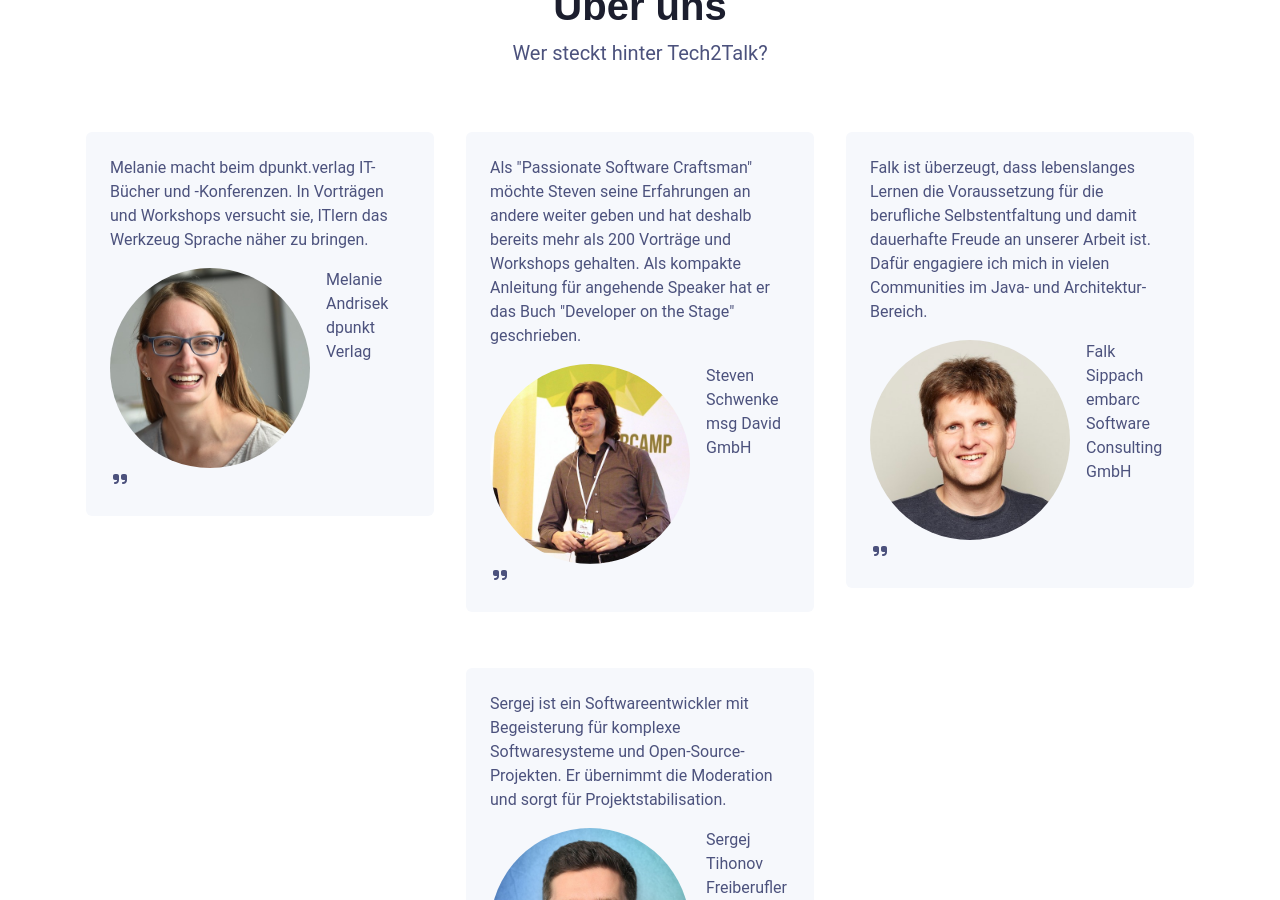
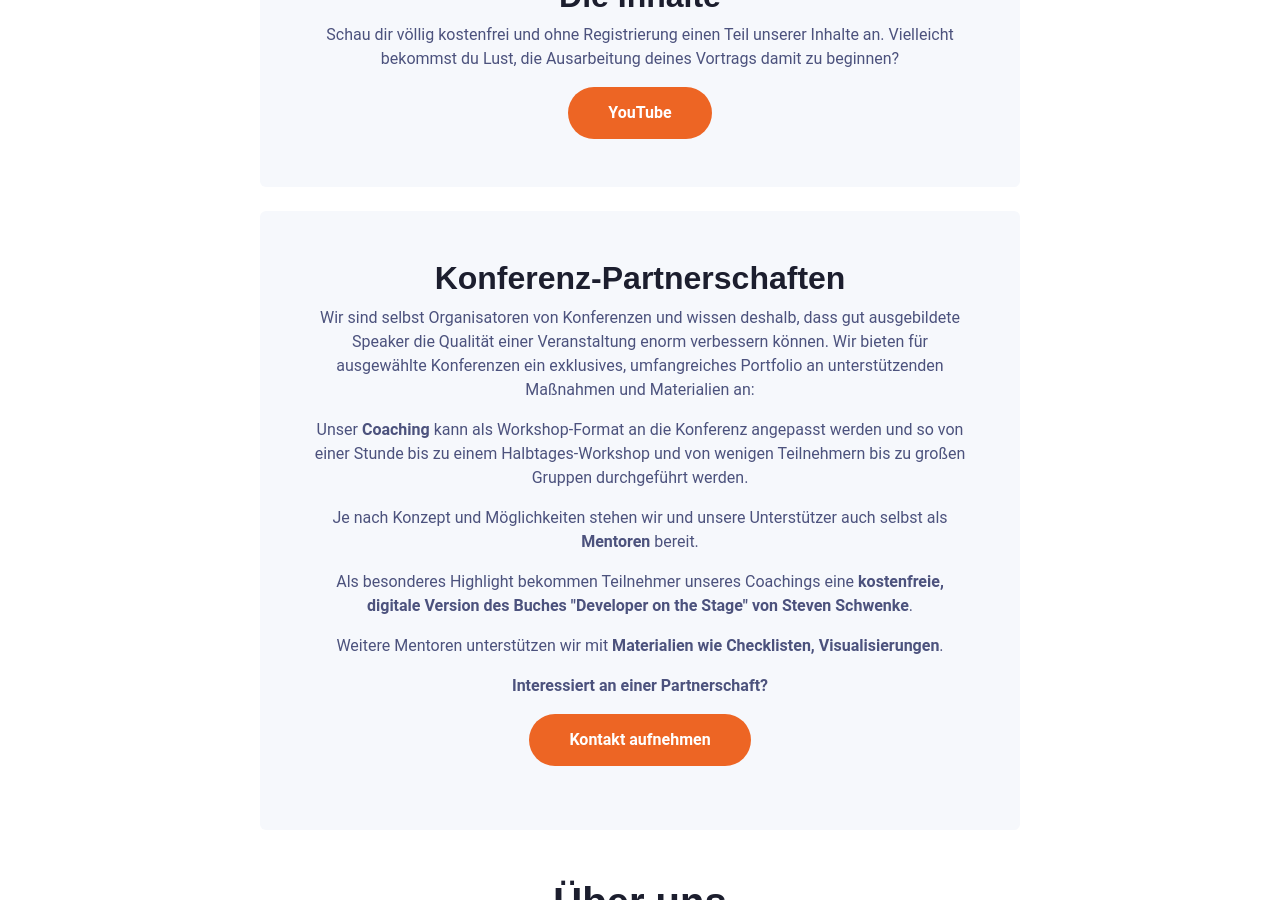
Before and after one commit to DeveloperOnTheStage/website_new, a Jekyll site: the page built from index.md, in a window 1280 px wide and 900 px high, scrolled down 5284 px. Built offline with Jekyll 4.4.1, drawn with Linux system fonts in a browser that asks for light colours; nearby versions of some CDN libraries; library files that are not in the unit come from our copies; some of the changed text lies outside the part shown.

Commit message:
Add Konferenz-Partnerschaften

```diff
--- a/_data/building-blocks.yaml
+++ b/_data/building-blocks.yaml
@@ -30,3 +30,8 @@
   icon: truck
   description: |
     Hier findest du frei verfügbare Materialien, sodass sich jeder selbst die Grundlagen des Sprechens beibringen kann.
+"Konferenz-Partnerschaften":
+  name: conference-partnerships
+  icon: handshake
+  description: |
+    Für Konferenzveranstalter bieten wir eine Partnerschaft an, um die Qualität der Vorträge zu steigern und die Speaker zu unterstützen.
--- /dev/null
+++ b/_includes/conference-partnerships.html
@@ -0,0 +1,29 @@
+<section id="conference-partnerships-section" class="conference-partnerships-section">
+    <div class="container">
+        <div class="lead-form-wrapper single-col-max mx-auto theme-bg-light rounded p-5">
+            <h2 class="form-heading text-center">Konferenz-Partnerschaften</h2>
+            <div class="form-intro text-center mb-3">
+                Wir sind selbst Organisatoren von Konferenzen und wissen deshalb, dass gut ausgebildete Speaker die Qualität einer Veranstaltung enorm verbessern können. Wir bieten für ausgewählte Konferenzen ein exklusives, umfangreiches Portfolio an unterstützenden Maßnahmen und Materialien an:</div>
+            <div class="form-inner text-center mb-3">
+                Unser <strong>Coaching</strong> kann als Workshop-Format an die Konferenz angepasst werden und so von einer Stunde bis zu einem Halbtages-Workshop und von wenigen Teilnehmern bis zu großen Gruppen durchgeführt werden.
+            </div>
+            <div class="form-inner text-center mb-3">
+                Je nach Konzept und Möglichkeiten stehen wir und unsere Unterstützer auch selbst als <strong>Mentoren</strong> bereit.
+            </div>
+            <div class="form-inner text-center mb-3">
+                Als besonderes Highlight bekommen Teilnehmer unseres Coachings eine <strong>kostenfreie, digitale Version des Buches "Developer on the Stage" von Steven Schwenke</strong>.
+            </div>
+            <div class="form-inner text-center mb-3">
+                Weitere Mentoren unterstützen wir mit <strong>Materialien wie Checklisten, Visualisierungen</strong>.
+            </div>
+            <div class="form-inner text-center mb-3">
+                <strong>Interessiert an einer Partnerschaft?</strong></div>
+            <div class="form-inner text-center mb-3">
+                <div class="text-center">
+                    <a class="btn btn-primary" href="mailto:info@tech2talk.de?subject=Konferenz-Partnerschaft" target="_blank">Kontakt aufnehmen</a>
+                </div>
+            </div>
+
+        </div><!--//lead-form-wrapper-->
+    </div><!--//container-->
+</section><!--//form-section-->
--- a/_layouts/home.html
+++ b/_layouts/home.html
@@ -21,5 +21,7 @@ layout: default
 {% include communitysection.html %}
 <br/>
 {% include materials.html %}
+<br/>
+{% include conference-partnerships.html %}
 {% include about.html %}
 {% include newsletter.html %}
```
